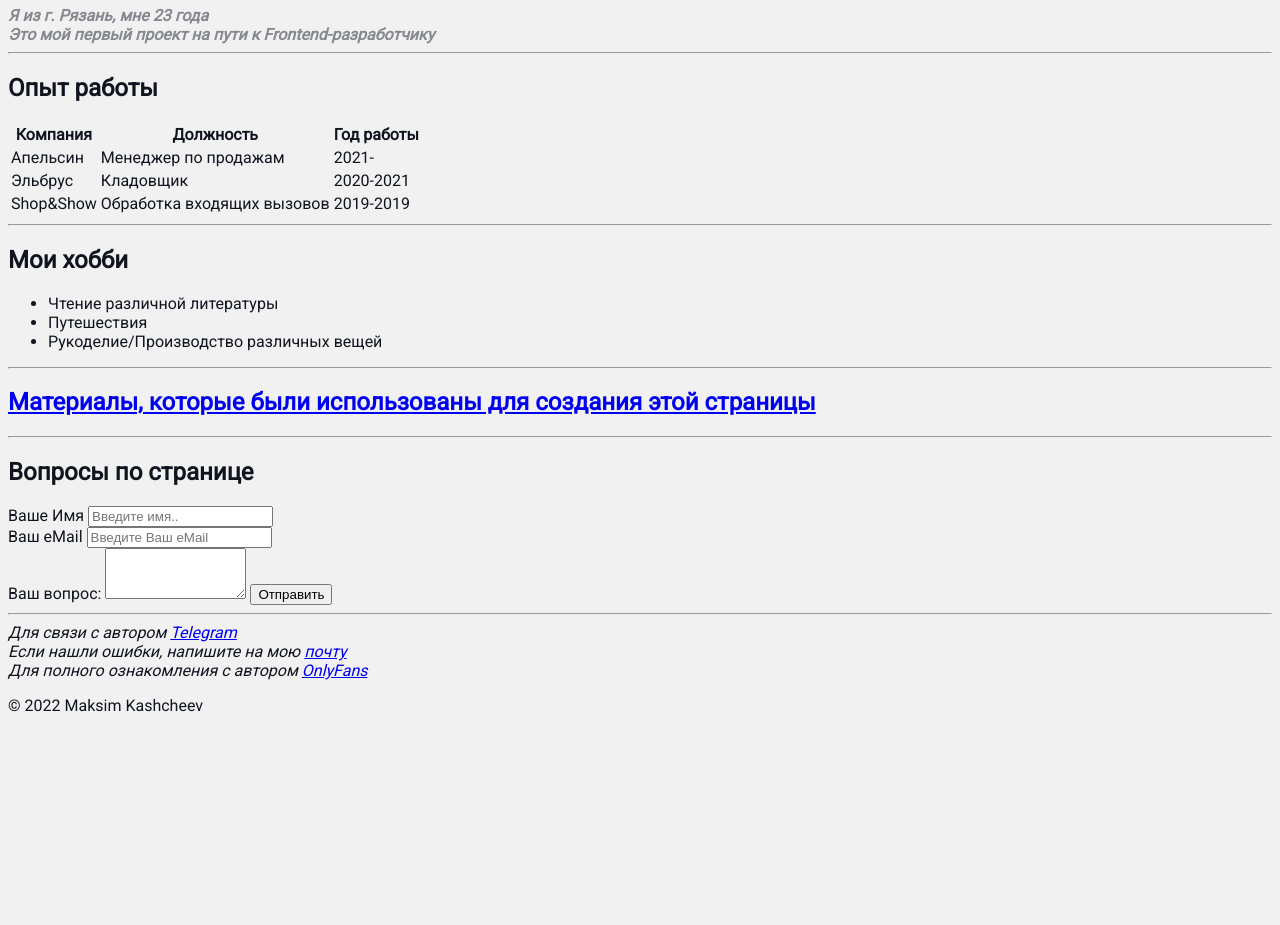
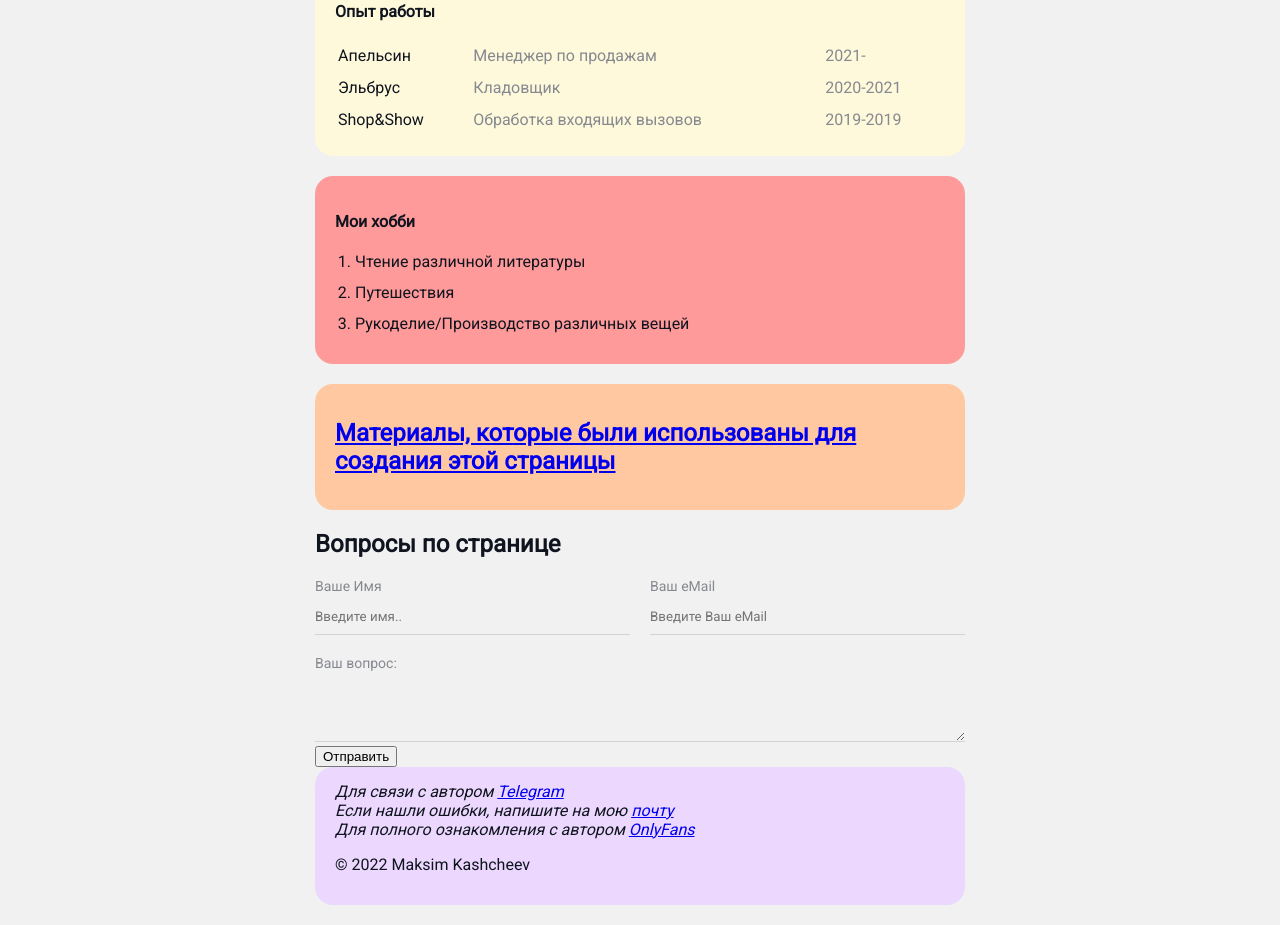
Before and after one commit to makshoop/course, a plain HTML site: page index.html in a window 1280 px wide. Shown: the part 287-1212 px from the top of the page. Before the commit the page ends 1018 px from the top, so only its background shows below. Drawn offline with Linux system fonts and the light colour scheme; files whose address does not match are found by name.

Commit message:
end css coursse

```diff
--- a/index.html
+++ b/index.html
@@ -8,22 +8,21 @@
     <link rel="stylesheet" href="../обучение\styles\styles.css">
 </head>
 <body>
+    <div class="container">
         <div class="info">
             <img class="avatar" src="../обучение\images&icons\avatar.jpg" alt="Максим Кащеев Фото">
+
+            <div class="text">
                 <h1>Максим Кащеев</h1>
                 <p>Я из г. Рязань, мне 23 года</p>
                 <p>Это мой первый проект на пути к <strong> Frontend-разработчику</strong></p>
             </div>
 
-    <hr>
+    </div>
 
-    <h2>Опыт работы</h2>
-    <table>
-        <tr>
-            <th>Компания</th>
-            <th>Должность</th>
-            <th>Год работы</th>
-        </tr>
+        <div class="card bg-yellow">
+            <h4>Опыт работы</h4>
+            <table class="table">
                 <tr>
                     <td>Апельсин</td>
                     <td>Менеджер по продажам</td>
@@ -40,45 +39,45 @@
                 <td>2019-2019</td>
                 </tr>
             </table>
+        </div>
 
-    <hr>
-
-    <h2>Мои хобби</h2>
-    <ul>
+        <div class="card bg-red">
+            <h4>Мои хобби</h4>
+            <ol class="list">
                 <li>Чтение различной литературы</li>
                 <li>Путешествия</li>
                 <li>Рукоделие/Производство различных вещей</li>
-    </ul>
+            </ol>
+        </div>
 
-    <hr>
-
+        <div class="card bg-orange">
             <h2>
                 <a href="materials.html">Материалы, которые были использованы для создания этой страницы</a>
             </h2>
-
-    <hr>
-
+        </div>
         <h2>Вопросы по странице</h2>
 
         <form>
+            <div class="row">
+                <div class="form-group">
                     <label for="name">Ваше Имя</label>
                     <input type="text" id="name" placeholder="Введите имя..">
-
-        <br>
-
+                </div>
+                <div class="form-group">
                     <label for="email">Ваш eMail</label>
                     <input type="email" id="email" placeholder="Введите Ваш eMail">
-
-        <br>
-
+                </div>
+            </div>
+            <div class="form-group">
                 <label for="text">Ваш вопрос:</label>
                 <textarea id="text" cols="15" rows="3"></textarea>
+            </div>
+            <div class="btn">
                 <input type="submit" value="Отправить">
+            </div>
         </form>
 
-    <hr>
-
-</body>
+        <div class="card bg-blue">
             <footer>
                 <address>
                 Для связи с автором
@@ -93,4 +92,7 @@
                 </address>
                 <p>© 2022 Maksim Kashcheev</p>
             </footer>
+        </div>
+    </div>
+</body>
 </html>
--- a/styles/styles.css
+++ b/styles/styles.css
@@ -16,6 +16,18 @@ font-family: 'Roboto', sans-serif;
     box-shadow: 2px 2px 8px black;
 }
 
+.info {
+    display: flex;
+}
+
+.text {
+    margin-left: 40px;
+}
+
+.text h4 {
+margin-bottom: 10px;
+}
+
 .info p {
     color: #86898f;
     margin: 0;
@@ -25,3 +37,100 @@ font-family: 'Roboto', sans-serif;
     letter-spacing: 5px;
     word-spacing: 42px; */
 }
+
+.container {
+    max-width: 650px;
+    margin: auto;
+    padding-top: 45px;
+}
+
+.bg-yellow {
+    background: #fff9dc ;
+}
+
+.bg-orange {
+    background: #ffc8a1 ;
+}
+
+.bg-red {
+    background: rgb(255, 154, 154);
+}
+
+.bg-blue {
+background: rgb(236, 216, 254);
+}
+
+.card {
+    padding: 15px 20px;
+    background: ;
+    margin-bottom: 20px;
+    border-radius: 18px;
+}
+
+.list {
+    padding: 0 20px;
+}
+
+.list li {
+    /* color: #86898f; */
+    margin-bottom: 12px;
+}
+
+.table {
+    width: 100%;
+}
+
+.table td {
+    padding-bottom: 10px;
+}
+
+.table td:nth-child(2),
+.table td:nth-child(3) {
+color: #86898f;
+}
+
+.form-group label {
+    display: block;
+    font-size: 14px;
+    color: #86898f;
+}
+
+.form-group input,
+.form-group textarea {
+    width: 100%;
+    box-sizing: border-box;
+    border: none;
+    background: transparent;
+    border-bottom: 1px solid #cccc;
+    color: #0000;
+    padding: 15px 0 10px;
+    outline: none;
+    font-family: inherit;
+}
+
+.row {
+    display: flex;
+    margin-bottom: 20px;
+}
+
+.row > .form-group {
+    width: 50%;
+    margin-right: 20px;
+}
+
+.row > .form-group:last-child {
+    margin-right: 0;
+}
+
+.btn {
+    /* background: #0f141e; */
+    /* padding: 15px 20px; */
+    color: white;
+    border: none;
+    font-family: inherit;
+    cursor: pointer;
+}
+
+.btn:hover {
+    opacity: 0.9;
+}
```
Also changed, not shown: materials.html (+12 -0 lines). Lines whose indentation alone changed are shown as unchanged.
